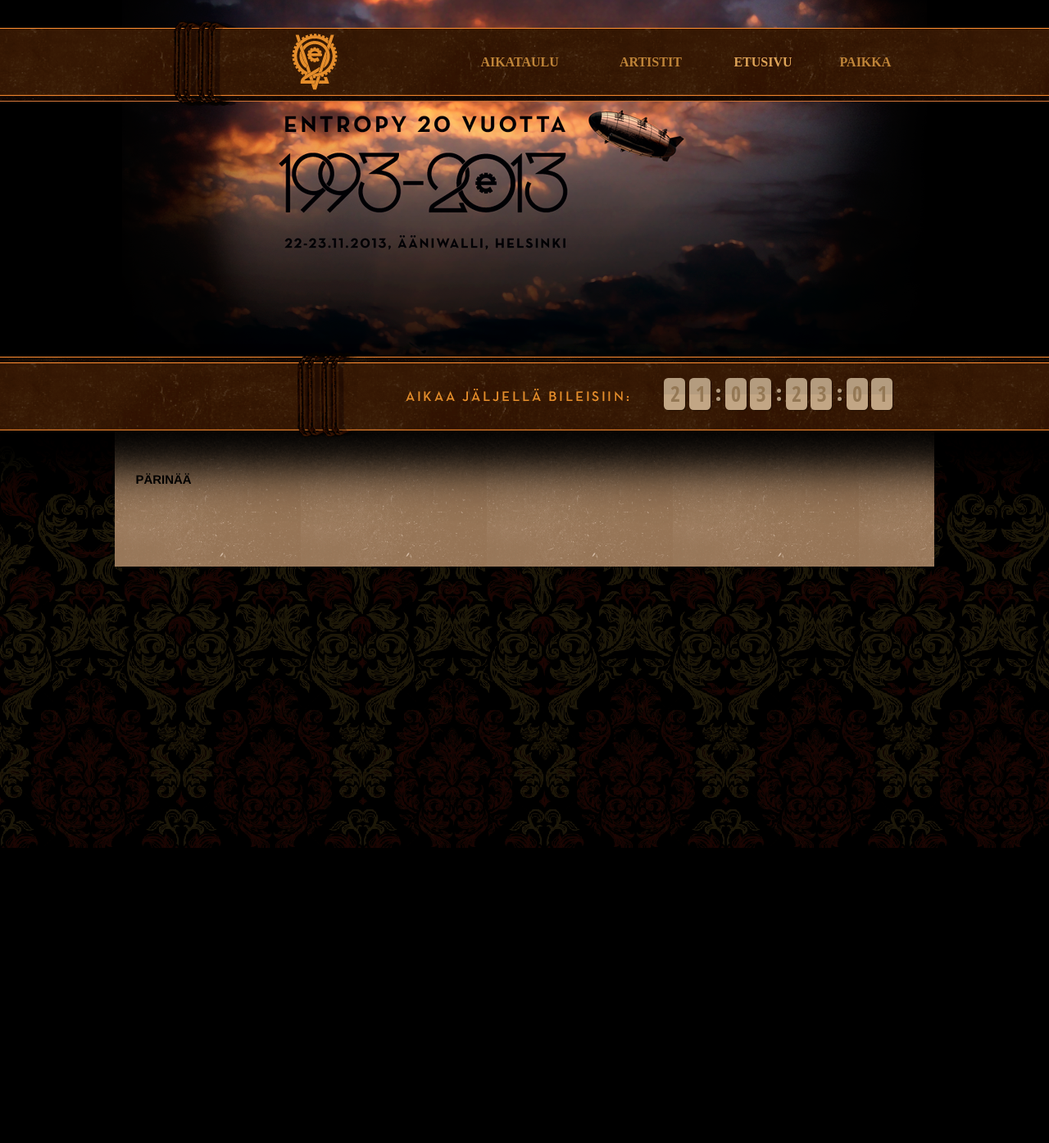
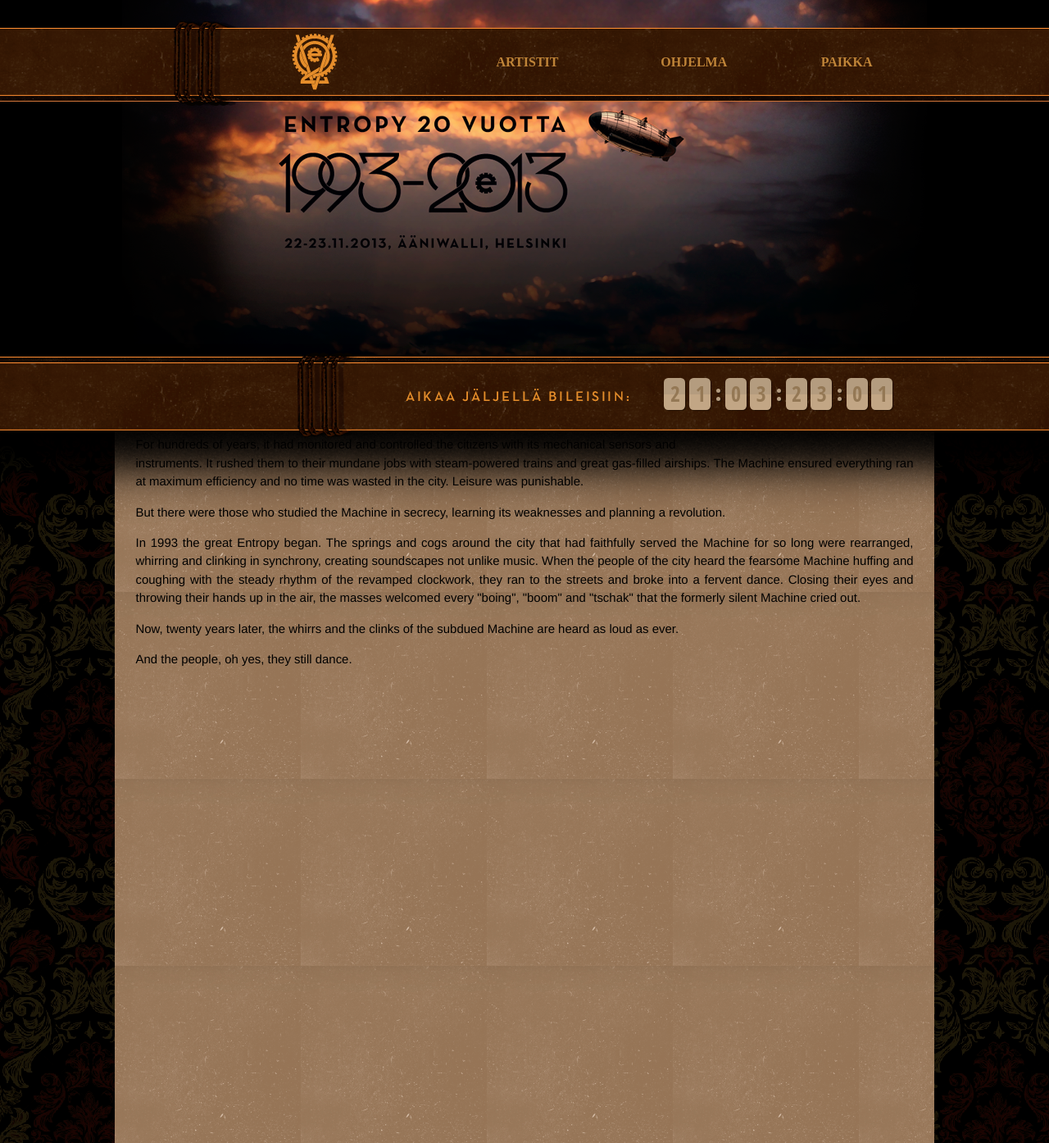
Before and after one commit to haivala/e20v, a Jekyll site: the page built from index.html, in a window 1280 px wide. Shown: the whole page at 82% size. Built offline with Jekyll 4.4.1, drawn with Linux system fonts in a browser that asks for light colours; Markdown is read by kramdown in place of the engine named in the settings; before the commit the page ends 1034 px from its top, so only the background shows below that.

Commit message:
ohjelma lisätty

```diff
--- a/css/main.css
+++ b/css/main.css
@@ -29,7 +29,7 @@
 a         { color: #00a; }
 a:hover   { color: #000; }
 a:visited { color: #a0a; }
-
+.center {text-align: center;}
 /*****************************************************************************/
 /*
 /* Home
@@ -63,7 +63,7 @@
   text-align: justify;
   margin: 0 auto;
   line-height: 1.5em;
-  height: 60%;
+  height: 100%;
 }
 
 .headerimg {
@@ -135,12 +135,14 @@
 	margin: 0 auto;
 	padding:  0 2%;
 	margin-bottom: 4%;
+	height: 100%;
+	display: block;
 }
 h1.header {
 	text-align: center;
 	font-size: 30px;
 }
-#home {
+.home {
 	padding: 80px 0;
 }
 /*****************************************************************************/
@@ -148,6 +150,17 @@
 /* Artistit
 /*
 /*****************************************************************************/
+
+.alist {
+	width: 48%;
+	position: relative;
+}
+.left {
+	float: left;
+}
+.right {
+	float: right;
+}
 
 .artist_name {
 	margin: 0 auto;
--- a/index.html
+++ b/index.html
@@ -1,10 +1,13 @@
 ---
 layout: default
 title: ETUSIVU
-group: "navigation"
 ---
 
 <div id="home">
-  <h1>PÄRINÄÄ</h1>
-
+  <h1>The Machine ruled the city.</h1>
+	<p>For hundreds of years, it had monitored and controlled the citizens with its mechanical sensors and instruments. It rushed them to their mundane jobs with steam-powered trains and great gas-filled airships. The Machine ensured everything ran at maximum efficiency and no time was wasted in the city. Leisure was punishable.</p>
+	<p>But there were those who studied the Machine in secrecy, learning its weaknesses and planning a revolution.</p>
+	<p>In 1993 the great Entropy began. The springs and cogs around the city that had faithfully served the Machine for so long were rearranged, whirring and clinking in synchrony, creating soundscapes not unlike music. When the people of the city heard the fearsome Machine huffing and coughing with the steady rhythm of the revamped clockwork, they ran to the streets and broke into a fervent dance. Closing their eyes and throwing their hands up in the air, the masses welcomed every "boing", "boom" and "tschak" that the formerly silent Machine cried out.</p>
+	<p>Now, twenty years later, the whirrs and the clinks of the subdued Machine are heard as loud as ever.</p>
+	<p>And the people, oh yes, they still dance.</p>
 </div>
```
Also changed, not shown: aikataulu.html (deleted, +0 -9 lines), ohjelma.html (added, +43 -0 lines).
